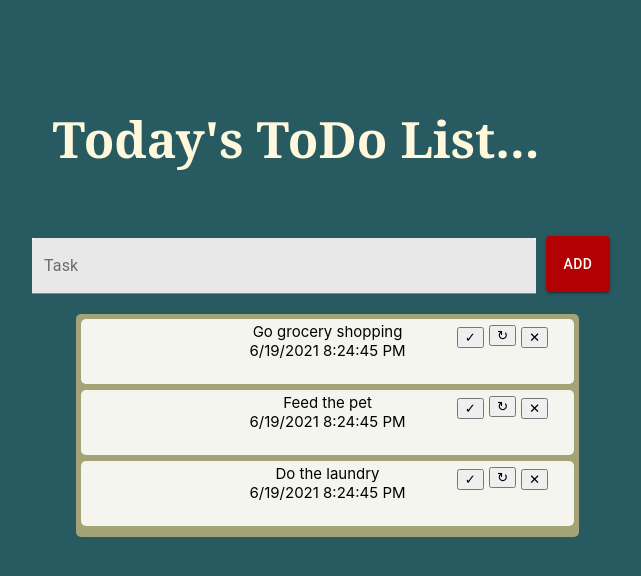
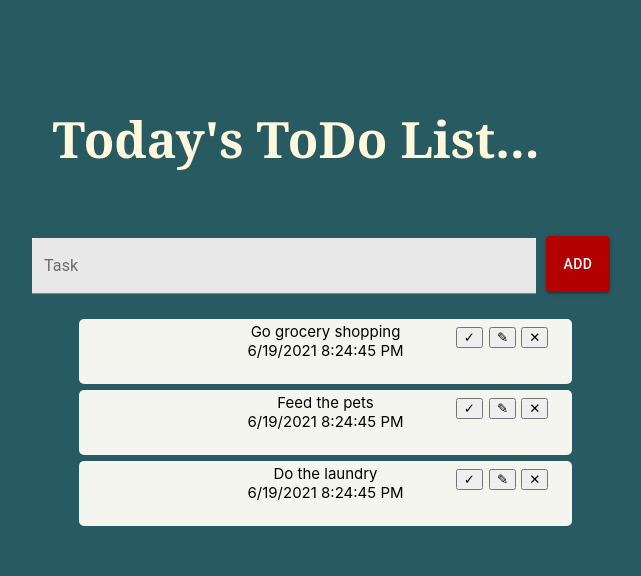
Before and after one commit to 2021-IBM-Accelerate-SW-Track/lab-1-team-06, a React (Create React App) app: page / in a window 1280 px wide. Shown: the top 576 px of the page, without its empty margins (344-985 px from the left). Built offline with nearby package versions, Linux system fonts and the light colour scheme.

Commit message:
Updated code
Cleaned up and added comments for team members

```diff
--- a/src/App.css
+++ b/src/App.css
@@ -18,10 +18,10 @@ code {
 }
 
 .task-list {
-  background: #a3a375;
+  background: none;
   border-radius: 5px;
   top: 180px;
-  left: 420px;
+  left: 418px;
   position: relative;
   max-width: 493px;
   padding: 5px;
@@ -68,12 +68,12 @@ code {
 
 .check{
   top:-33px;
-  left: 170px;
+  left: 173px;
   position: relative;
 }
 
 .edit{
-  top:-35px;
+  top:-33px;
   left: 175px;
   position: relative;
 }
--- a/src/App.js
+++ b/src/App.js
@@ -2,75 +2,65 @@ import React from 'react'
 import Header from "./component/header"
 import './App.css'
 import './component/header/header.css'
-import ToDoList from './component/todo/todolist'
+import ToDoForm from './component/todo/todoform'
 
-
-
-function Task ({ task, index, completedTask }) {  //Gather Task list and Time submitted
+function TaskList({ task, index, completedTask }) //Allows the task, date, time,
+//and buttons to display. Add edit and delete task code to the parameter.
+//Time displays at the same time, so it needs another format or coded differently,
+//so it could display at different times?
+{
     return (
-    <div className='task'
-        style={{textDecoration: task.isDone ? 'line-through' : ''}}
+        <div className = 'task' // Marks task as 'Complete'. 'Edit' and 'Delete' buttons to be edited.
         >
-    {task.text}
+        <span style={{ textDecoration: task.isCompleted ? 'line-through' : '' }}> { task.text }
           <br/>
-    {task.time = new Date().toLocaleDateString() + ' ' + new Date().toLocaleTimeString()}
+          { task.time = new Date().toLocaleDateString() + ' ' + new Date().toLocaleTimeString()}</span>
           <div>
-     <button onClick={() => completedTask(index)} className= 'check'>✓</button>
-     <button onClick={() => ''} className= 'edit'>↻</button>
+          <button onClick={() => completedTask(index)} className= 'check'>✓</button> {''}
+          <button onClick={() => ''} className= 'edit'>✎</button>
           <button onClick={() => ''} className= 'delete'>✕</button>
           </div>
        </div>
-
-   ); //Add Delete and Edit buttons under the 'check' button.
+     );
  };
 
-function App() {  //Display the Tasklist
+function App() {
   const [tasks, setTasks] = React.useState([
-  {
-       text: 'Go grocery shopping',
-       isDone: false
-  },
-
-  {
-       text: 'Feed the pet',
-       isDone: false
-  },
-
-  {
-       text: 'Do the laundry',
-       isDone: false
-  }
-
+    { text: 'Go grocery shopping' , isCompleted: false}, //Helps display the task list to the form
+    { text: 'Feed the pets', isCompleted: false},        //Marks task if task is complete (boolean = true)
+    { text: 'Do the laundry', isCompleted: false}
   ]);
 
-  const addTask = text => {     //Allows the user to add an task
-    const newTasks = [...tasks, {text}];
+    const addTask = text => { //Allows the user to add tasks.
+      //The 'addTask' code needs to be fixed. Jason/team can run and see what it does.
+    const newTasks = [...tasks, { text }];
     setTasks(newTasks);
     };
 
-  const completedTask = index => {   //Allows user to mark task as 'complete'
+    const completedTask = index => {
     const newTasks = [...tasks];
-    newTasks[index].isDone = true;
+    newTasks[index].isCompleted = true;
     setTasks(newTasks);
     };
 
-    // Add code for the Deleted Task here.
+    //Edit task code goes here
 
-   // Add Code for the Updated Task Here.
+    //Delete task code goes here
 
-  return ( // Allows user interact with the form
+  return (
     <div className="App">
     <Header/>
-    <ToDoList addTask = {addTask}/>
-      <div className="task-list">
+    <ToDoForm addTask={addTask} />
+    <div className='task-list'>
         {tasks.map((task, index) => (
-        <Task
+           <TaskList // Task properties
              key={index}
-        index = {index}
-        task = {task}
-        time = {task.time}
+             index={index}
+             task={task}
+             time={task.time}
              completedTask = {completedTask}
-       //Add deleted task property here
+             //edit = {edittask} property here
+             //deleted task property here
              />
         ))}
     </div>
--- /dev/null
+++ b/src/component/todo/todoform.js
@@ -0,0 +1,34 @@
+import React from 'react'
+import TextField from '@material-ui/core/TextField';
+import Button from '@material-ui/core/Button';
+
+ function ToDoForm({ addTask })  //The Validation code goes in this function
+ //or wherever you want to put it
+ {
+   const [value, setValue] = React.useState(''); // This creates the Add property for the task
+
+   const handleSubmit = e => {
+     e.preventDefault();
+
+     if (!value) return;
+     addTask(value);
+     setValue('');
+   };
+
+   return (
+      <form onSubmit={handleSubmit}>
+
+      <TextField id="outlined-basic" label="Task" variant="filled" //Allows the user to type a task
+      data-testid='new-item-input' className="input" type='text' value={value}
+      onChange={e => setValue(e.target.value)} />
+
+      <Button variant="contained" className='button' type='submit' data-testid='new-item-button'
+      style={{background: '#b30000', color: 'white' }}>
+         Add
+      </Button>
+
+      </form> //The Button allows user to submit to the form
+    );
+  }
+
+export default ToDoForm;
--- a/src/component/todo/todolist.js
+++ /dev/null
@@ -1,34 +0,0 @@
-import React from 'react'
-import TextField from '@material-ui/core/TextField';
-import Button from '@material-ui/core/Button';
-
-function ToDoForm({ addTask })
-{
-  const [value, setValue] = React.useState(''); // Don't forget to validate duplicate tasks.
-
-    const handleSubmit = e => {
-      e.preventDefault();
-      if (!value) return;
-      addTask(value);
-      setValue('');
-    };
-
-    return (
-
-        <form onSubmit={handleSubmit}>
-
-
-        <TextField id="outlined-basic" label="Task" variant="filled" data-testid="input" className="input"
-        value={value} onChange={e =>
-        setValue(e.target.value)}/>
-
-        <Button variant="contained" className='button' data-testid="button" style={{background: '#b30000',
-        color: 'white'}}>
-          Add
-        </Button>
-        </form> //Add button to be coded, in order to add tasks to the form
-
-    );
-}
-
-export default ToDoForm;
```
Lines whose indentation alone changed are shown as unchanged.
